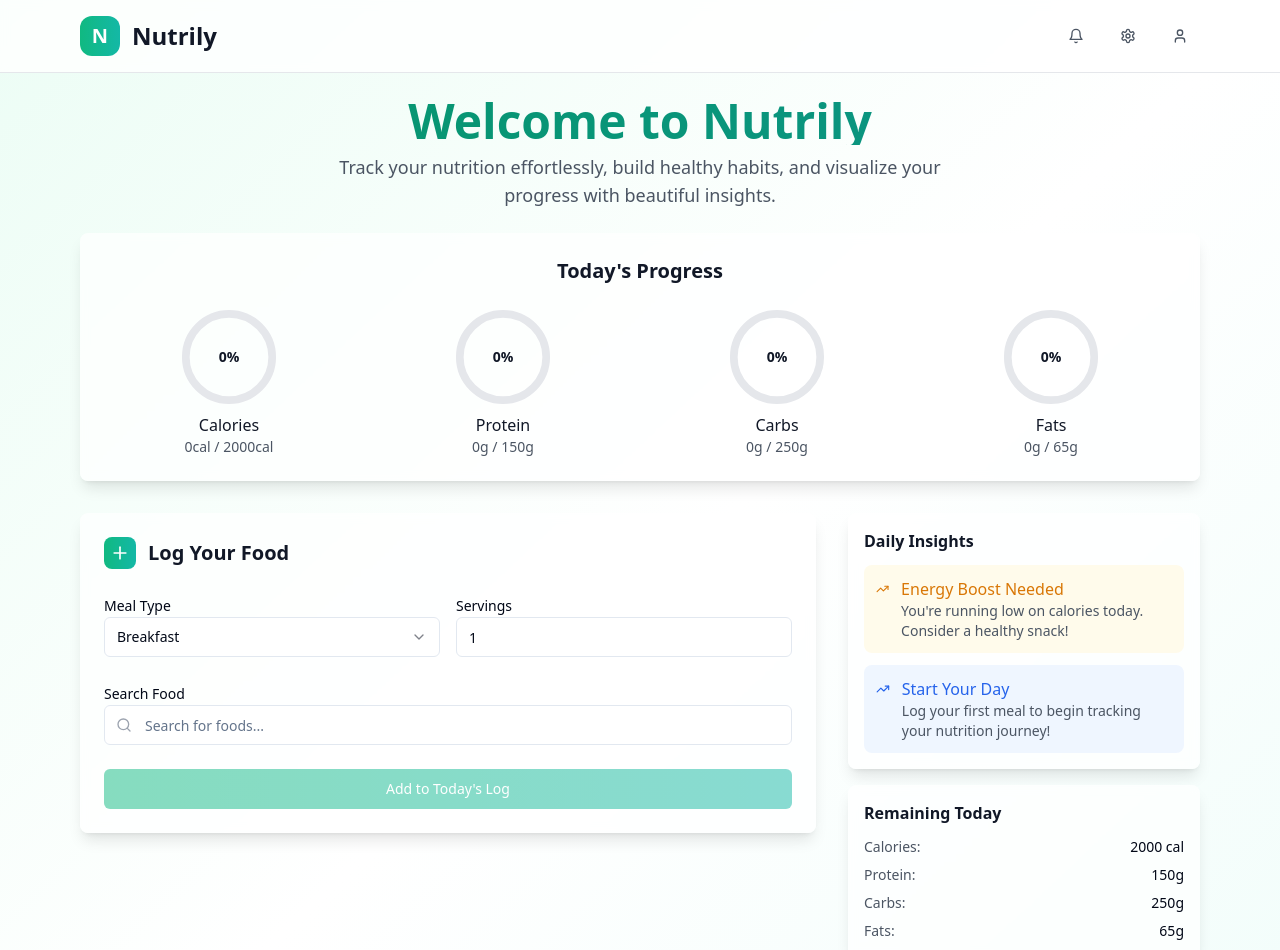
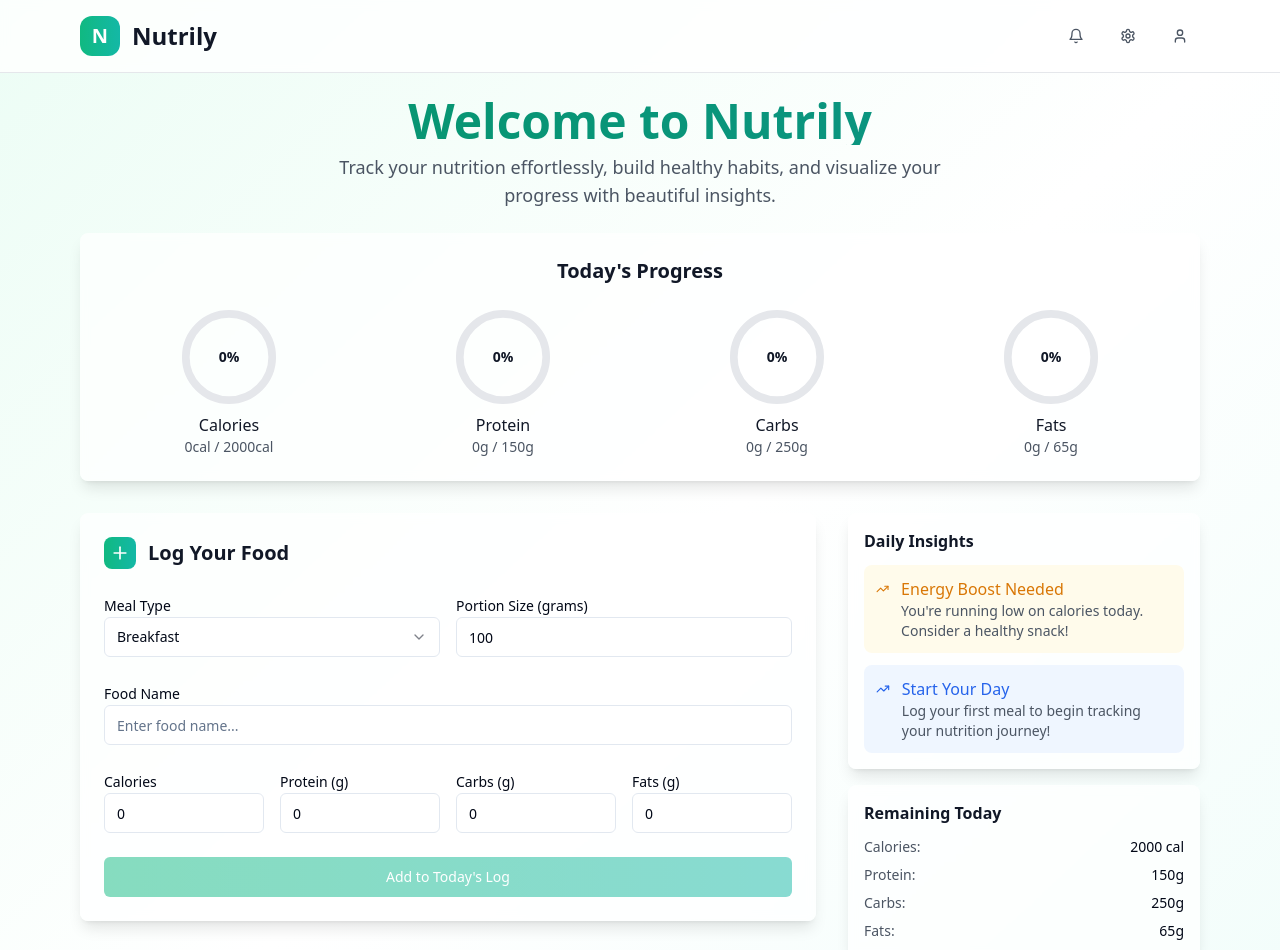
Before and after one commit to 05Prakhar/nutrily-habit-tracker, a React (Vite) app: page / in a window 1280 px wide. Shown: the top 950 px of the page. Built offline with nearby package versions, Linux system fonts and the light colour scheme.

Commit message:
Refactor: Replace search with food name and portion size inputs
Replaced the food search and servings input with a single input field for food name and a separate input for portion size in grams.

```diff
--- a/src/components/FoodLogger.tsx
+++ b/src/components/FoodLogger.tsx
@@ -5,63 +5,42 @@ import { Button } from "@/components/ui/button";
 import { Input } from "@/components/ui/input";
 import { Label } from "@/components/ui/label";
 import { Select, SelectContent, SelectItem, SelectTrigger, SelectValue } from "@/components/ui/select";
-import { searchFoods, Food } from "@/data/foodDatabase";
-import { Search, Plus } from "lucide-react";
+import { Plus } from "lucide-react";
 
 interface FoodLoggerProps {
   onAddMeal: (meal: any) => void;
 }
 
 export const FoodLogger = ({ onAddMeal }: FoodLoggerProps) => {
-  const [searchQuery, setSearchQuery] = useState("");
-  const [selectedFood, setSelectedFood] = useState<Food | null>(null);
-  const [servings, setServings] = useState(1);
+  const [foodName, setFoodName] = useState("");
+  const [portionSize, setPortionSize] = useState(100);
   const [mealType, setMealType] = useState("breakfast");
-  const [searchResults, setSearchResults] = useState<Food[]>([]);
-  const [showResults, setShowResults] = useState(false);
-
-  const handleSearch = (query: string) => {
-    setSearchQuery(query);
-    if (query.trim()) {
-      const results = searchFoods(query);
-      setSearchResults(results);
-      setShowResults(true);
-    } else {
-      setShowResults(false);
-    }
-  };
-
-  const selectFood = (food: Food) => {
-    setSelectedFood(food);
-    setSearchQuery(food.name);
-    setShowResults(false);
-  };
-
-  const calculateNutrition = (food: Food, servings: number) => ({
-    calories: Math.round(food.calories * servings),
-    protein: Math.round(food.protein * servings * 10) / 10,
-    carbs: Math.round(food.carbs * servings * 10) / 10,
-    fats: Math.round(food.fats * servings * 10) / 10,
-  });
+  const [calories, setCalories] = useState(0);
+  const [protein, setProtein] = useState(0);
+  const [carbs, setCarbs] = useState(0);
+  const [fats, setFats] = useState(0);
 
   const handleAddMeal = () => {
-    if (!selectedFood) return;
-
-    const nutrition = calculateNutrition(selectedFood, servings);
+    if (!foodName.trim()) return;
 
     onAddMeal({
-      foodName: selectedFood.name,
+      foodName: foodName.trim(),
       mealType,
-      servings,
-      servingSize: selectedFood.servingSize,
-      ...nutrition,
+      servings: 1,
+      servingSize: `${portionSize}g`,
+      calories,
+      protein,
+      carbs,
+      fats,
     });
 
     // Reset form
-    setSearchQuery("");
-    setSelectedFood(null);
-    setServings(1);
-    setShowResults(false);
+    setFoodName("");
+    setPortionSize(100);
+    setCalories(0);
+    setProtein(0);
+    setCarbs(0);
+    setFats(0);
   };
 
   return (
@@ -91,76 +70,76 @@ export const FoodLogger = ({ onAddMeal }: FoodLoggerProps) => {
           </div>
 
           <div>
-            <Label htmlFor="servings">Servings</Label>
+            <Label htmlFor="portionSize">Portion Size (grams)</Label>
             <Input
-              id="servings"
+              id="portionSize"
               type="number"
-              min="0.1"
-              step="0.1"
-              value={servings}
-              onChange={(e) => setServings(parseFloat(e.target.value) || 1)}
+              min="1"
+              value={portionSize}
+              onChange={(e) => setPortionSize(parseInt(e.target.value) || 100)}
             />
           </div>
         </div>
 
-        <div className="relative">
-          <Label htmlFor="foodSearch">Search Food</Label>
-          <div className="relative">
-            <Search className="absolute left-3 top-3 w-4 h-4 text-gray-400" />
+        <div>
+          <Label htmlFor="foodName">Food Name</Label>
           <Input
-              id="foodSearch"
-              placeholder="Search for foods..."
-              value={searchQuery}
-              onChange={(e) => handleSearch(e.target.value)}
-              className="pl-10"
+            id="foodName"
+            placeholder="Enter food name..."
+            value={foodName}
+            onChange={(e) => setFoodName(e.target.value)}
           />
         </div>
 
-          {showResults && searchResults.length > 0 && (
-            <div className="absolute z-10 w-full mt-1 bg-white border border-gray-200 rounded-md shadow-lg max-h-60 overflow-y-auto">
-              {searchResults.map((food) => (
-                <button
-                  key={food.id}
-                  className="w-full text-left px-4 py-3 hover:bg-gray-50 border-b border-gray-100 last:border-b-0"
-                  onClick={() => selectFood(food)}
-                >
-                  <div className="font-medium text-gray-900">{food.name}</div>
-                  <div className="text-sm text-gray-600">
-                    {food.calories} cal per {food.servingSize} • {food.category}
-                  </div>
-                </button>
-              ))}
-            </div>
-          )}
-        </div>
-
-        {selectedFood && (
-          <Card className="p-4 bg-gray-50 border border-gray-200">
-            <h3 className="font-medium text-gray-900 mb-2">{selectedFood.name}</h3>
-            <div className="grid grid-cols-2 md:grid-cols-4 gap-3 text-sm">
+        <div className="grid grid-cols-2 md:grid-cols-4 gap-4">
           <div>
-                <span className="text-gray-600">Calories:</span>
-                <div className="font-medium">{calculateNutrition(selectedFood, servings).calories}</div>
+            <Label htmlFor="calories">Calories</Label>
+            <Input
+              id="calories"
+              type="number"
+              min="0"
+              value={calories}
+              onChange={(e) => setCalories(parseInt(e.target.value) || 0)}
+            />
           </div>
           <div>
-                <span className="text-gray-600">Protein:</span>
-                <div className="font-medium">{calculateNutrition(selectedFood, servings).protein}g</div>
+            <Label htmlFor="protein">Protein (g)</Label>
+            <Input
+              id="protein"
+              type="number"
+              min="0"
+              step="0.1"
+              value={protein}
+              onChange={(e) => setProtein(parseFloat(e.target.value) || 0)}
+            />
           </div>
           <div>
-                <span className="text-gray-600">Carbs:</span>
-                <div className="font-medium">{calculateNutrition(selectedFood, servings).carbs}g</div>
+            <Label htmlFor="carbs">Carbs (g)</Label>
+            <Input
+              id="carbs"
+              type="number"
+              min="0"
+              step="0.1"
+              value={carbs}
+              onChange={(e) => setCarbs(parseFloat(e.target.value) || 0)}
+            />
           </div>
           <div>
-                <span className="text-gray-600">Fats:</span>
-                <div className="font-medium">{calculateNutrition(selectedFood, servings).fats}g</div>
+            <Label htmlFor="fats">Fats (g)</Label>
+            <Input
+              id="fats"
+              type="number"
+              min="0"
+              step="0.1"
+              value={fats}
+              onChange={(e) => setFats(parseFloat(e.target.value) || 0)}
+            />
           </div>
         </div>
-          </Card>
-        )}
 
         <Button
           onClick={handleAddMeal}
-          disabled={!selectedFood}
+          disabled={!foodName.trim()}
           className="w-full bg-gradient-to-r from-emerald-500 to-teal-500 hover:from-emerald-600 hover:to-teal-600 text-white"
         >
           Add to Today's Log
```
Lines whose indentation alone changed are shown as unchanged.
